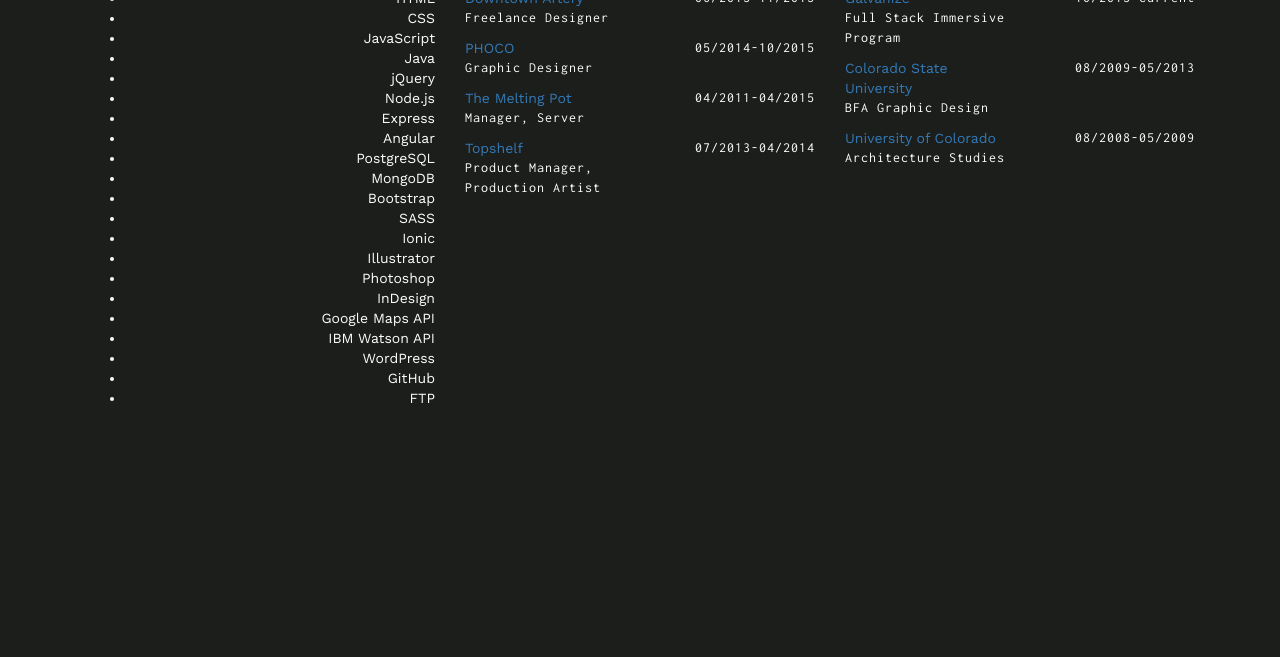
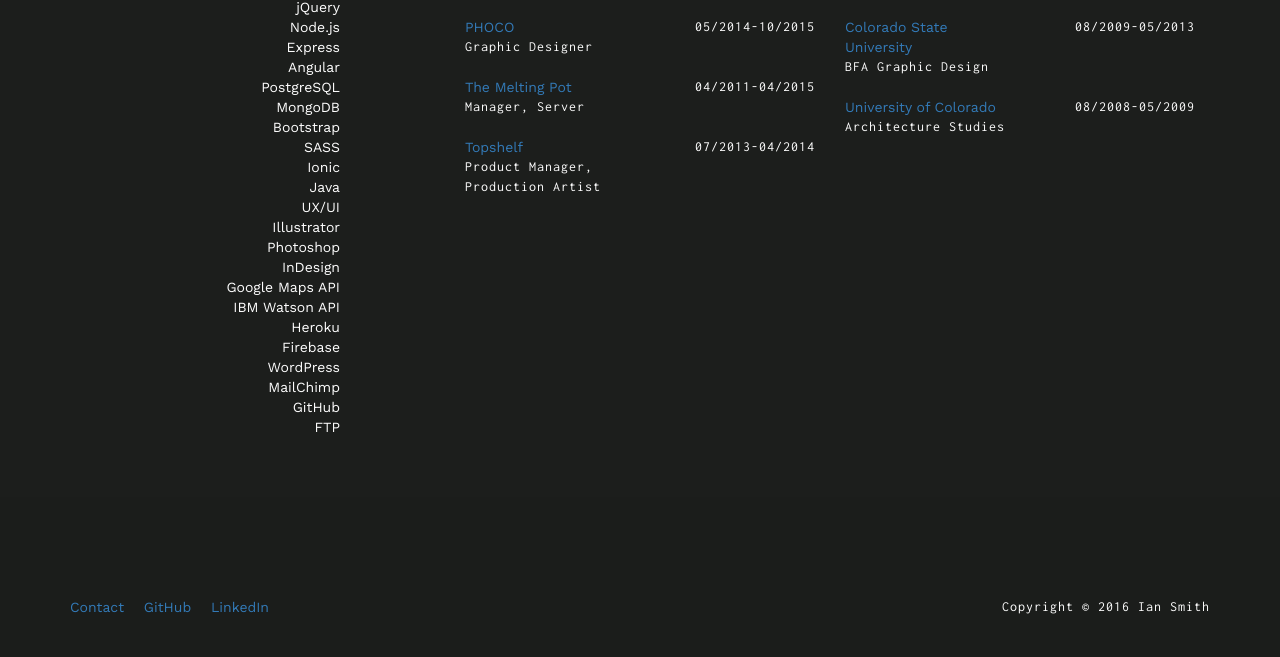
Before and after one commit to IanSmith89/ianjsmith, a plain HTML site: page pages/about.html in a window 1280 px wide. Shown: the part 696-1353 px from the top of the page. Before the commit the page ends 1114 px from the top, so only its background shows below. Drawn offline with nearby package versions, Linux system fonts and the light colour scheme; a script that the page names is missing.

Commit message:
structured about page

```diff
--- a/pages/about.html
+++ b/pages/about.html
@@ -5,14 +5,14 @@
     <title>Ian J. Smith</title>
     <link href="https://maxcdn.bootstrapcdn.com/bootstrap/3.3.6/css/bootstrap.min.css" rel="stylesheet" integrity="sha384-1q8mTJOASx8j1Au+a5WDVnPi2lkFfwwEAa8hDDdjZlpLegxhjVME1fgjWPGmkzs7" crossorigin="anonymous">
     <link href='https://fonts.googleapis.com/css?family=Work+Sans:400,200,600,800,700,500,300,900,100|Anonymous+Pro:400,400italic,700,700italic|Inconsolata:400,700' rel='stylesheet' type='text/css'>
-    <link href="../styles/style.css" rel="stylesheet" />
+    <link href="../styles/css/style.css" rel="stylesheet" />
   </head>
   <body>
     <div class="container-fluid">
       <nav class="navbar navbar-fixed-top">
         <div class="container">
           <div class="navbar-header">
-            <a class="navbar-brand" href="index.html">Ian J. Smith</a>
+            <a class="navbar-brand" href="index.html">IAN(J)SMITH</a>
           </div>
            <div class="collapse navbar-collapse navbar-right">
              <ul class="nav navbar-nav">
@@ -29,18 +29,18 @@
     </div>
     <div class="container">
       <div class="row">
-        <div class="col-md-4">
+        <div class="col-md-8">
           <p class="about-snippet">
-            Ian Smith is a full stack developer and graphic designer, focused on creative problem solving with logical, structured processes. Currently based out of Fort Collins, Colorado.
+            Ian Smith is a full stack developer and graphic designer, focused on creative problem solving through logical, structured processes. Currently based out of Fort Collins, Colorado.
           </p>
         </div>
       </div>
       <div class="row">
         <div class="col-md-12">
           <hr />
-          <div class="col-md-4 text-right">
+          <div class="col-md-3 text-right">
             <h1>Abilities</h1>
-            <ul>
+            <ul class="abilities">
               <li>
                 HTML
               </li>
@@ -49,9 +49,6 @@
               </li>
               <li>
                 JavaScript
-              </li>
-              <li>
-                Java
               </li>
               <li>
                 jQuery
@@ -81,6 +78,12 @@
                 Ionic
               </li>
               <li>
+                Java
+              </li>
+              <li>
+                UX/UI
+              </li>
+              <li>
                 Illustrator
               </li>
               <li>
@@ -96,7 +99,16 @@
                 IBM Watson API
               </li>
               <li>
+                Heroku
+              </li>
+              <li>
+                Firebase
+              </li>
+              <li>
                 WordPress
+              </li>
+              <li>
+                MailChimp
               </li>
               <li>
                 GitHub
@@ -106,13 +118,13 @@
               </li>
             </ul>
           </div>
-          <div class="col-md-4">
+          <div class="col-md-offset-1 col-md-4">
             <h1>Experience</h1>
-            <div class="row">
+            <div class="row about-item">
               <div class="col-md-6">
                 <a href="#">Downtown Artery</a>
                 <p>
-                  Freelance Designer
+                  Freelance Designer, Bartender
                 </p>
               </div>
               <div class="col-md-6 text-right">
@@ -121,7 +133,7 @@
                 </p>
               </div>
             </div>
-            <div class="row">
+            <div class="row about-item">
               <div class="col-md-6">
                 <a href="#">PHOCO</a>
                 <p>
@@ -134,7 +146,7 @@
                 </p>
               </div>
             </div>
-            <div class="row">
+            <div class="row about-item">
               <div class="col-md-6">
                 <a href="#">The Melting Pot</a>
                 <p>
@@ -147,7 +159,7 @@
                 </p>
               </div>
             </div>
-            <div class="row">
+            <div class="row about-item">
               <div class="col-md-6">
                 <a href="#">Topshelf</a>
                 <p>
@@ -163,7 +175,7 @@
           </div>
           <div class="col-md-4">
             <h1>Education</h1>
-            <div class="row">
+            <div class="row about-item">
               <div class="col-md-6">
                 <a href="#">Galvanize</a>
                 <p>
@@ -176,7 +188,7 @@
                 </p>
               </div>
             </div>
-            <div class="row">
+            <div class="row about-item">
               <div class="col-md-6">
                 <a href="#">Colorado State University</a>
                 <p>
@@ -189,7 +201,7 @@
                 </p>
               </div>
             </div>
-            <div class="row">
+            <div class="row about-item">
               <div class="col-md-6">
                 <a href="#">University of Colorado</a>
                 <p>
@@ -206,6 +218,30 @@
         </div>
       </div>
     </div>
+    <div class="container-fluid foot">
+      <div class="container">
+        <footer>
+           <div class="footer-nav pull-left">
+             <ul>
+               <li>
+                 <a href="#">Contact</a>
+               </li>
+               <li>
+                 <a href="#">GitHub</a>
+               </li>
+               <li>
+                 <a href="#">LinkedIn</a>
+               </li>
+             </ul>
+           </div>
+           <div class="pull-right">
+             <p>
+               Copyright &copy; 2016 Ian Smith
+             </p>
+           </div>
+        </footer>
+      </div>
+    </div>
 
     <script src="https://code.jquery.com/jquery-2.2.1.min.js"></script>
     <script src="https://maxcdn.bootstrapcdn.com/bootstrap/3.3.6/js/bootstrap.min.js" integrity="sha384-0mSbJDEHialfmuBBQP6A4Qrprq5OVfW37PRR3j5ELqxss1yVqOtnepnHVP9aJ7xS" crossorigin="anonymous"></script>
--- /dev/null
+++ b/styles/css/style.css
@@ -0,0 +1,48 @@
+body {
+  background: #1c1e1c;
+  padding-top: 100px;
+  font-family: 'Work Sans', sans-serif;
+  color: #fdfdfd; }
+
+p {
+  font-family: 'Inconsolata';
+  letter-spacing: 1px; }
+
+nav {
+  background: #1b1d1b;
+  padding: 15px 0; }
+  nav a, nav .navbar-brand {
+    font-size: 1.65em;
+    letter-spacing: 1px;
+    font-weight: 300;
+    color: #fdfdfd; }
+  nav .navbar-brand {
+    font-weight: 700;
+    letter-spacing: 5px; }
+
+footer {
+  height: 50px;
+  margin: 100px 0 10px 0; }
+
+.foot {
+  padding: 0;
+  margin-top: 50px;
+  background: #1b1d1b; }
+
+.footer-nav ul {
+  padding: 0; }
+  .footer-nav ul li {
+    display: inline;
+    padding-right: 15px; }
+
+.about-snippet {
+  font-size: 1.65em;
+  margin: 130px 0 160px 0; }
+
+.about-item {
+  margin-bottom: 10px; }
+
+.abilities {
+  list-style-type: none; }
+
+/*# sourceMappingURL=style.css.map */
--- a/styles/style.css
+++ /dev/null
@@ -1,24 +0,0 @@
-body {
-  background: #1c1e1c;
-  padding-top: 100px;
-  font-family: 'Work Sans', sans-serif;
-  color: #fdfdfd; }
-
-p {
-  font-family: 'Inconsolata';
-  letter-spacing: 1px; }
-
-nav {
-  background: #1b1d1b;
-  padding: 15px 0; }
-  nav .navbar-brand, nav a {
-    font-size: 1.65em;
-    letter-spacing: 1px;
-    font-weight: 300;
-    color: #fdfdfd; }
-
-.about-snippet {
-  font-size: 1.65em;
-  margin: 90px 0 120px 0; }
-
-/*# sourceMappingURL=style.css.map */
```
Also changed, not shown: pages/index.html (+1 -1 lines), 1 other file.
